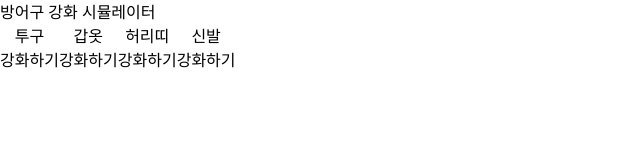
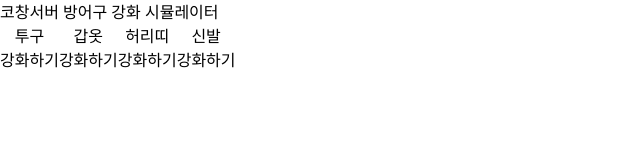
Before and after one commit to RaykimD/armor-enhance, a Next.js app: page / in a window 1280 px wide. Shown: the top 160 px of the page, without its empty margins (0-640 px from the left). Built offline with nearby package versions, Linux system fonts and the light colour scheme.

Commit message:
Update page.tsx

```diff
--- a/src/app/page.tsx
+++ b/src/app/page.tsx
@@ -233,7 +233,7 @@ export default function Home() {
     return (
         <div className="min-h-screen bg-gradient-to-b from-gray-900 to-gray-800 p-4">
             <div className="max-w-7xl mx-auto">
-                <h1 className="text-3xl font-bold text-white mb-8">방어구 강화 시뮬레이터</h1>
+                <h1 className="text-3xl font-bold text-white mb-8 text-center">코창서버 방어구 강화 시뮬레이터</h1>
 
                 {!selectedArmor ? (
                     <div className="grid grid-cols-2 md:grid-cols-4 gap-4">
```
